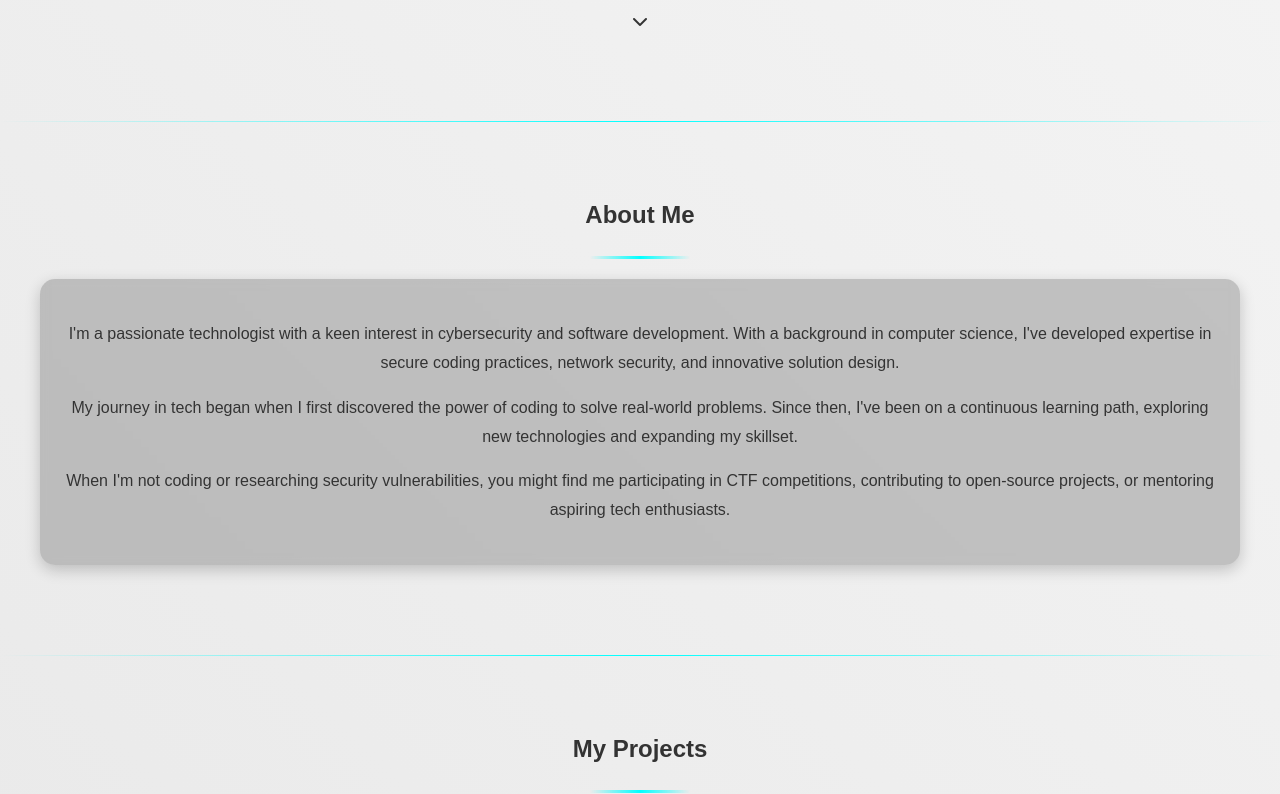
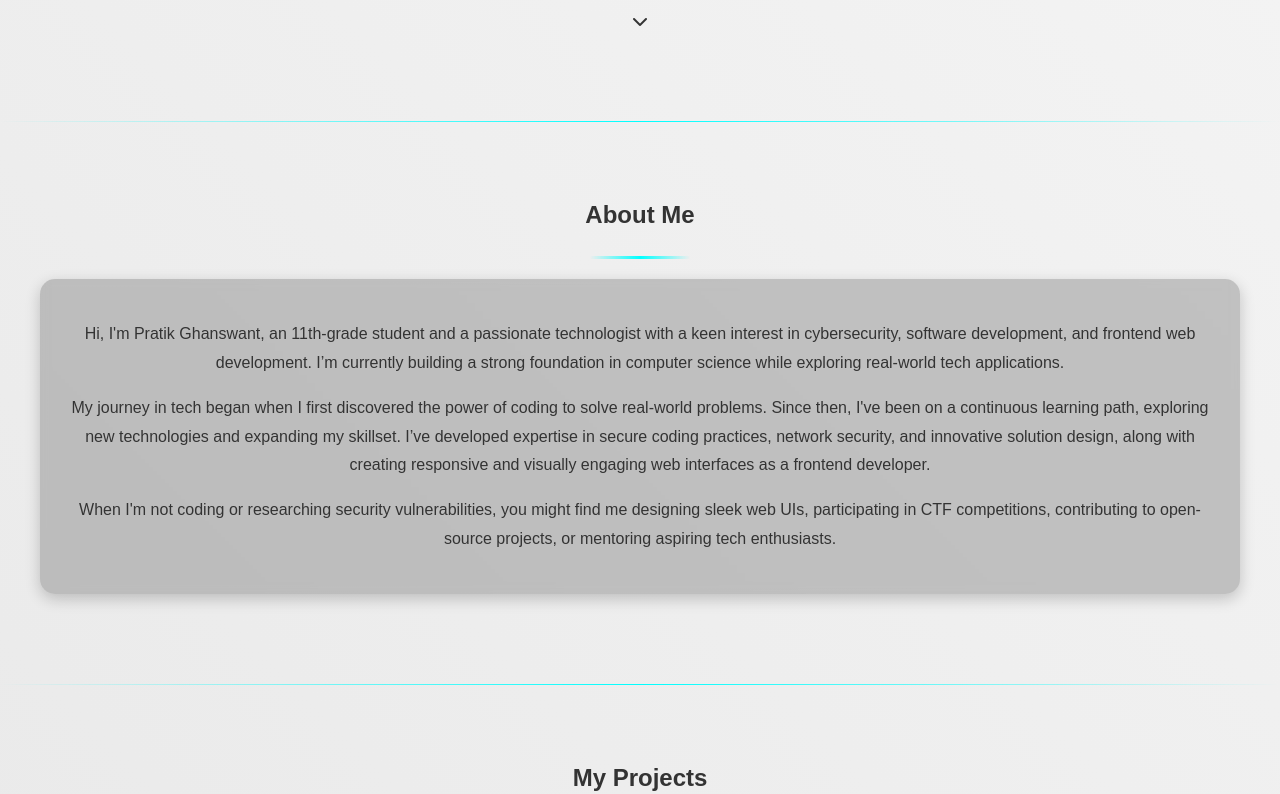
Before and after one commit to PROTOX-1/Website, a website: page index.html in a window 1280 px wide. Shown: the part 496-1290 px from the top of the page. Drawn offline with Linux system fonts and the light colour scheme.

Commit message:
Update index.html

```diff
--- a/index.html
+++ b/index.html
@@ -41,9 +41,9 @@
         <h2>About Me</h2>
         <div class="about-container">
             <div class="about-text">
-                <p>I'm a passionate technologist with a keen interest in cybersecurity and software development. With a background in computer science, I've developed expertise in secure coding practices, network security, and innovative solution design.</p>
-                <p>My journey in tech began when I first discovered the power of coding to solve real-world problems. Since then, I've been on a continuous learning path, exploring new technologies and expanding my skillset.</p>
-                <p>When I'm not coding or researching security vulnerabilities, you might find me participating in CTF competitions, contributing to open-source projects, or mentoring aspiring tech enthusiasts.</p>
+                <p>Hi, I'm Pratik Ghanswant, an 11th-grade student and a passionate technologist with a keen interest in cybersecurity, software development, and frontend web development. I’m currently building a strong foundation in computer science while exploring real-world tech applications.</p>
+                <p>My journey in tech began when I first discovered the power of coding to solve real-world problems. Since then, I've been on a continuous learning path, exploring new technologies and expanding my skillset. I’ve developed expertise in secure coding practices, network security, and innovative solution design, along with creating responsive and visually engaging web interfaces as a frontend developer.</p>
+                <p>When I'm not coding or researching security vulnerabilities, you might find me designing sleek web UIs, participating in CTF competitions, contributing to open-source projects, or mentoring aspiring tech enthusiasts.</p>
             </div>
         </div>
     </section>
```
